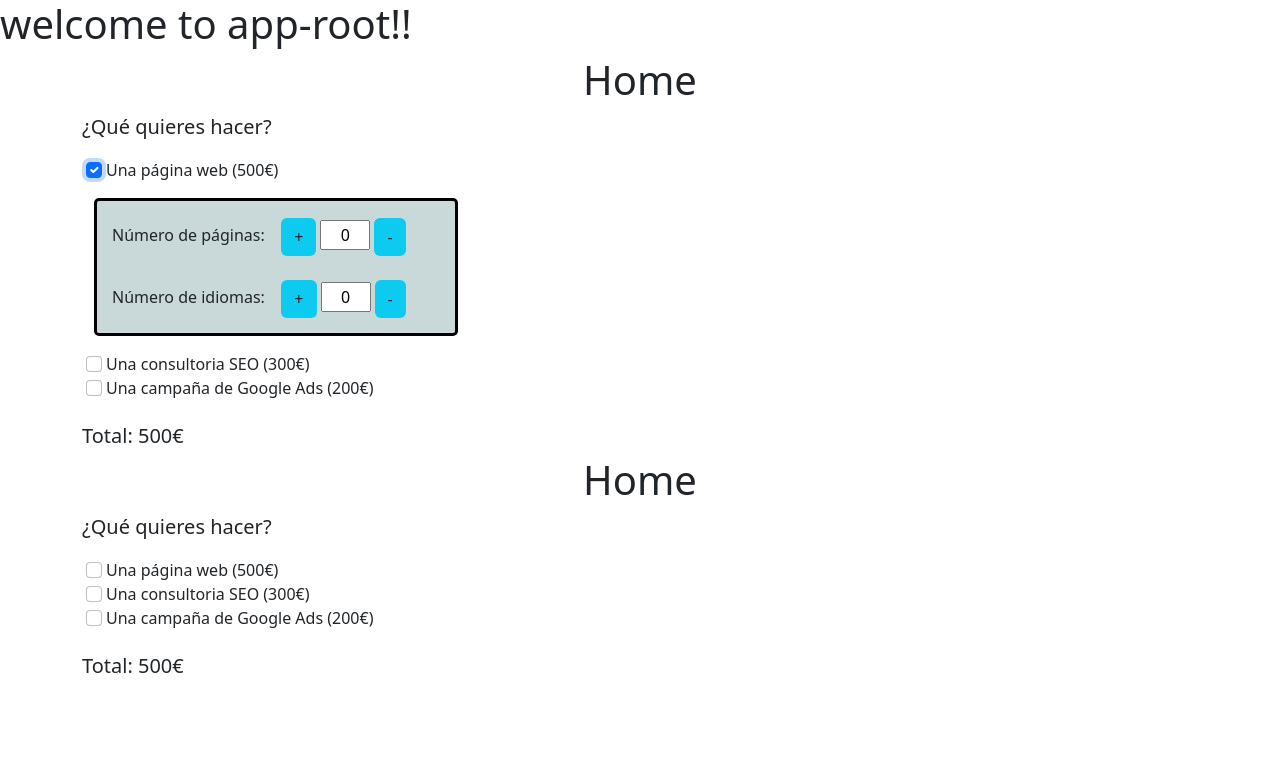
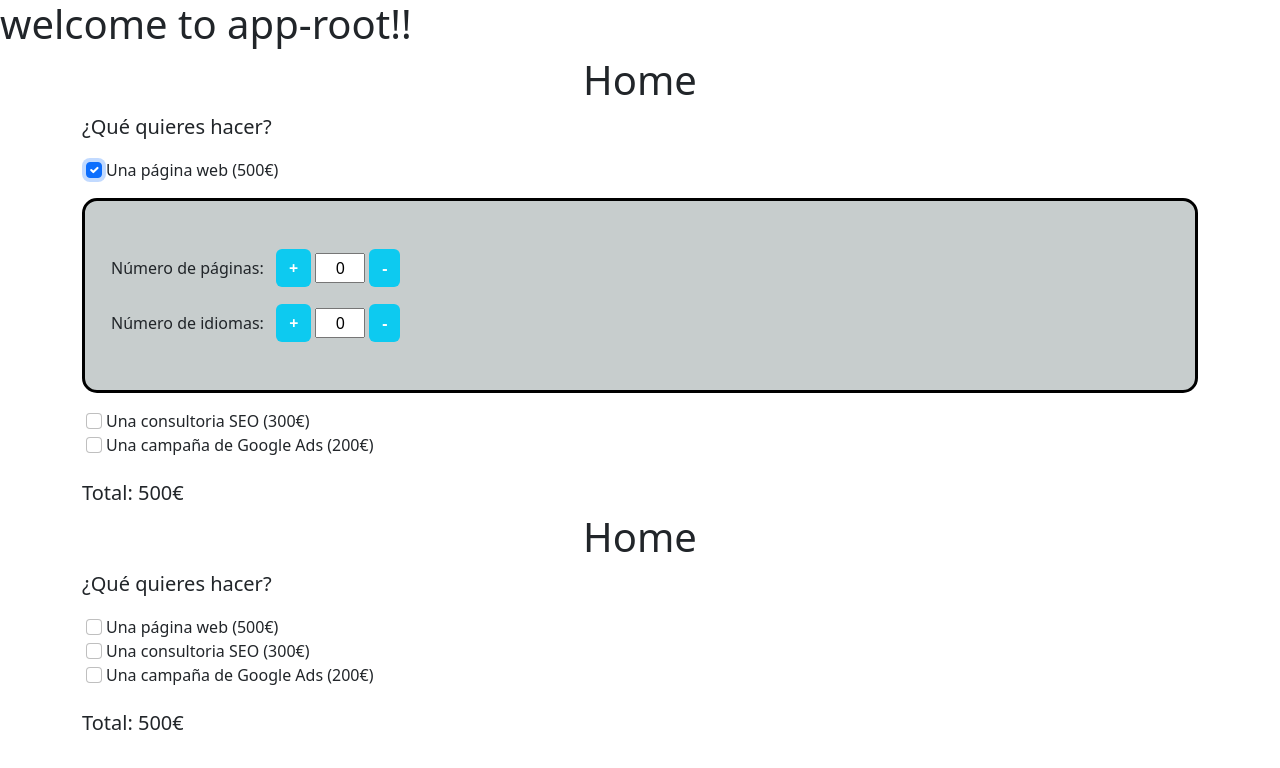
Before and after one commit to davidmuns/frontend-angular-sprint-07, an Angular app: page /home in a window 1280 px wide. Both pictures are taken after a click on the checkbox 94 px from the left and 170 px from the top of the page. Shown: the top 768 px of the page. Built offline with nearby package versions, Linux system fonts and the light colour scheme.

Commit message:
Update panel.component.html

```diff
--- a/src/app/components/panel/panel.component.html
+++ b/src/app/components/panel/panel.component.html
@@ -1,4 +1,4 @@
-<div class="container mt-3 mb-3" *ngIf="options[0].isChecked">
+<!-- <div class="container mt-3 mb-3" *ngIf="options[0].isChecked">
   <div class="col-4"
     style="border: 3px solid black; background-color: rgb(201, 217, 217); border-radius: 5px; padding: 15px;;">
 
@@ -14,4 +14,27 @@
       style="width: 50px; text-align: center;" min="0" />
     <button class="btn bg-info mx-1" (click)="deleteLanguage()">-</button>
   </div>
-</div>
+</div> -->
+
+<form class="form-container my-3 py-5 d-flex flex-column" *ngIf="options[0].isChecked"
+  style="border: 3px solid black; background-color: rgb(199, 205, 205); border-radius: 15px; padding: 10px;">
+
+  <div class="mx-3 d-flex align-items-baseline">
+    Número de páginas: &nbsp;
+    <button class="btn bg-info mx-1" style="color: white; font-weight: bold;" (click)="addPage()">+</button>
+    <input class="my-1" type="text" name="pages" value="pages" [(ngModel)]="pages" (keyup)="updateWebExtras()"
+      style="width: 50px; text-align: center;" />
+    <button class="btn bg-info mx-1" style="color: white; font-weight: bold;" (click)="deletePage()">-</button><br><br>
+  </div>
+
+  <div class="mx-3 d-flex align-items-baseline">
+    Número de idiomas: &nbsp;
+    <button class="btn bg-info mx-1" style="color: white; font-weight: bold;" (click)="addLanguage()">+</button>
+    <input type="text" name="languages" value="languages" [(ngModel)]="languages" (keyup)="updateWebExtras()"
+      style="width: 50px; text-align: center;" min="0" />
+    <button class="btn bg-info mx-1" style="color: white; font-weight: bold;" (click)="deleteLanguage()">-</button>
+
+  </div>
+
+
+</form>
```
